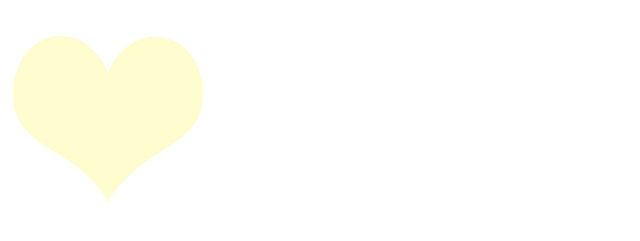
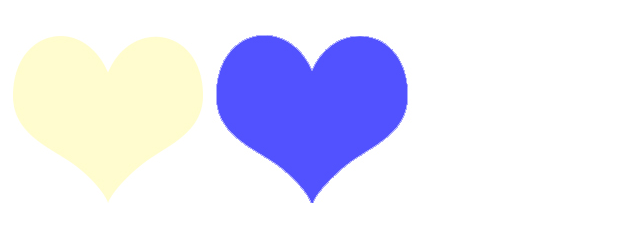
Before and after one commit to minjiland/work, a plain HTML site: page index.html in a window 1280 px wide. Shown: the part 61-302 px from the top of the page, without its empty margins (0-640 px from the left). Drawn offline with Linux system fonts and the light colour scheme.

Commit message:
img add ver.02

```diff
--- a/index.html
+++ b/index.html
@@ -8,5 +8,6 @@
 <body>
   <h1>Git/GitHub Test</h1>
   <img src="./images/heart.jpg" alt="heart_img">
+  <img src="./images/heart_01.jpg" alt="heart_img">
 </body>
 </html>
```
